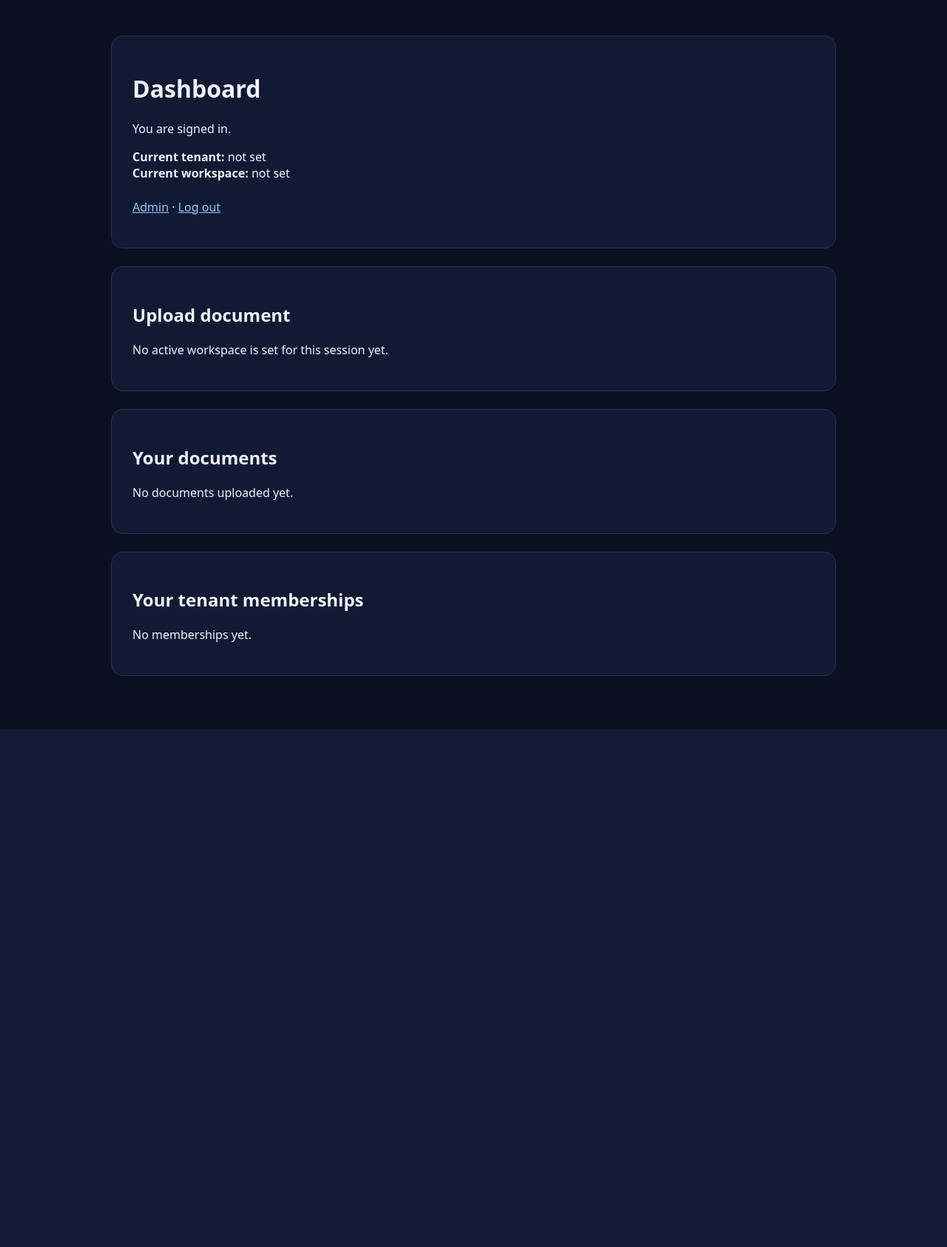
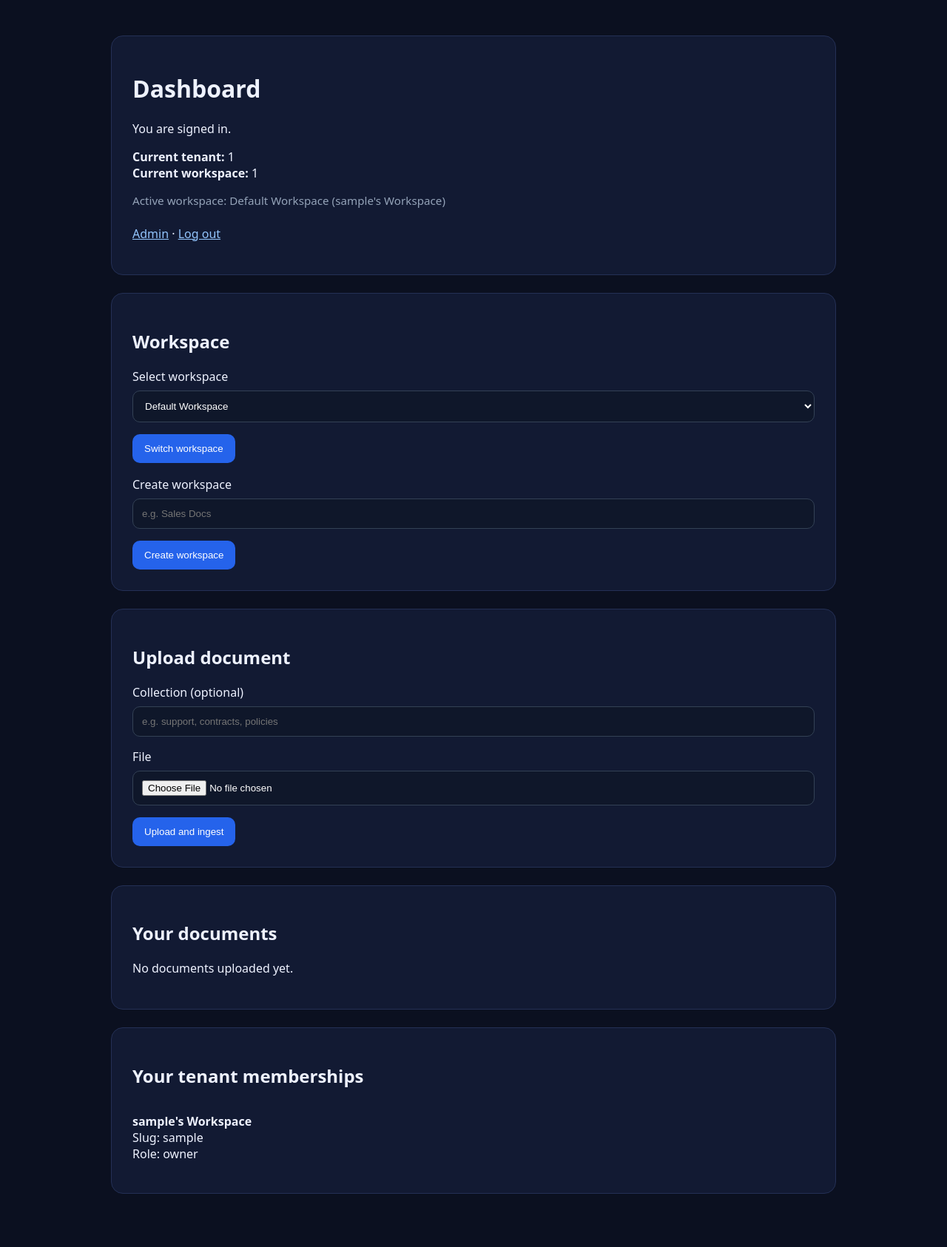
Before and after one commit to normandmickey/docstore-rag, a Django app: page /dashboard/ in a window 1280 px wide. Shown: the whole page at 74% size. Before the commit the page ends 986 px from the top, so only its background shows below. Run offline with Django 5.2, Linux system fonts and the light colour scheme; the visitor is signed in with stand-in values (Sample User, id 1); data comes from the database, SQL or seed files in the repository; data that the repository does not hold is empty; parts of the project's set-up code (start-up, migrations or seed data) failed here and were passed over.

Commit message:
Auto-bootstrap and manage workspaces from dashboard

```diff
--- a/control/views.py
+++ b/control/views.py
@@ -27,12 +27,9 @@ def logout_view(request):
     return redirect('login')
 
 
-def signup(request):
-    if request.user.is_authenticated:
-        return redirect('dashboard')
-    form = SignUpForm(request.POST or None)
-    if request.method == 'POST' and form.is_valid():
-        user = form.save()
+def _bootstrap_user_workspace(user, session):
+    memberships = TenantMembership.objects.select_related('tenant').filter(user=user).order_by('created_at')
+    if not memberships.exists():
         base = slugify(user.username) or f'user-{user.id}'
         tenant_slug = base
         i = 2
@@ -40,11 +37,29 @@ def signup(request):
             tenant_slug = f'{base}-{i}'
             i += 1
         tenant = Tenant.objects.create(name=f"{user.username}'s Workspace", slug=tenant_slug)
+        membership = TenantMembership.objects.create(tenant=tenant, user=user, role=TenantMembership.ROLE_OWNER)
+        memberships = [membership]
+    else:
+        memberships = list(memberships)
+
+    tenant = memberships[0].tenant
+    workspace = tenant.workspaces.order_by('created_at').first()
+    if workspace is None:
         workspace = Workspace.objects.create(tenant=tenant, name='Default Workspace', slug='default')
-        TenantMembership.objects.create(tenant=tenant, user=user, role=TenantMembership.ROLE_OWNER)
+
+    session['current_tenant_id'] = tenant.id
+    session['current_workspace_id'] = workspace.id
+    return tenant, workspace
+
+
+def signup(request):
+    if request.user.is_authenticated:
+        return redirect('dashboard')
+    form = SignUpForm(request.POST or None)
+    if request.method == 'POST' and form.is_valid():
+        user = form.save()
+        _bootstrap_user_workspace(user, request.session)
         login(request, user)
-        request.session['current_tenant_id'] = tenant.id
-        request.session['current_workspace_id'] = workspace.id
         return redirect('dashboard')
     return render(request, 'auth/signup.html', {'form': form})
 
@@ -52,6 +67,10 @@ def signup(request):
 def dashboard(request):
     if not request.user.is_authenticated:
         return redirect('login')
+
+    if not request.session.get('current_tenant_id') or not request.session.get('current_workspace_id'):
+        _bootstrap_user_workspace(request.user, request.session)
+
     memberships = TenantMembership.objects.select_related('tenant').filter(user=request.user)
     current_tenant_id = request.session.get('current_tenant_id')
     current_workspace_id = request.session.get('current_workspace_id')
@@ -68,6 +87,29 @@ def dashboard(request):
                 tenant_id=current_tenant_id,
                 workspace_id=current_workspace_id,
             ).prefetch_related('ingestion_jobs', 'chunks', 'versions').order_by('-created_at')[:25]
+
+    if request.method == 'POST' and request.POST.get('action') == 'create_workspace':
+        name = (request.POST.get('workspace_name') or '').strip() or 'New Workspace'
+        if current_tenant_id:
+            tenant = Tenant.objects.get(id=current_tenant_id)
+            base = slugify(name) or 'workspace'
+            slug = base
+            i = 2
+            while Workspace.objects.filter(tenant=tenant, slug=slug).exists():
+                slug = f'{base}-{i}'
+                i += 1
+            workspace = Workspace.objects.create(tenant=tenant, name=name, slug=slug)
+            request.session['current_workspace_id'] = workspace.id
+            messages.success(request, f'Workspace "{workspace.name}" created and selected.')
+        return redirect('dashboard')
+
+    if request.method == 'POST' and request.POST.get('action') == 'switch_workspace':
+        workspace_id = request.POST.get('workspace_id')
+        workspace = Workspace.objects.filter(id=workspace_id, tenant_id=current_tenant_id).first()
+        if workspace:
+            request.session['current_workspace_id'] = workspace.id
+            messages.success(request, f'Switched to workspace "{workspace.name}".')
+        return redirect('dashboard')
 
     if request.method == 'POST' and request.FILES.get('file') and current_workspace:
         upload = request.FILES['file']
@@ -122,6 +164,8 @@ def dashboard(request):
             'preview': preview,
         })
 
+    available_workspaces = Workspace.objects.filter(tenant_id=current_tenant_id).order_by('name') if current_tenant_id else Workspace.objects.none()
+
     return render(
         request,
         'dashboard.html',
@@ -130,6 +174,7 @@ def dashboard(request):
             'current_tenant_id': current_tenant_id,
             'current_workspace_id': current_workspace_id,
             'current_workspace': current_workspace,
+            'available_workspaces': available_workspaces,
             'document_rows': document_rows,
         },
     )
--- a/templates/dashboard.html
+++ b/templates/dashboard.html
@@ -11,7 +11,7 @@
     a { color: #93c5fd; }
     .row { padding: 14px 0; border-top: 1px solid #243055; }
     .row:first-of-type { border-top: 0; }
-    input[type="text"], input[type="file"] { width: 100%; box-sizing: border-box; padding: 12px; margin: 8px 0 16px; border-radius: 10px; border: 1px solid #334155; background: #0f172a; color: #fff; }
+    input[type="text"], input[type="file"], select { width: 100%; box-sizing: border-box; padding: 12px; margin: 8px 0 16px; border-radius: 10px; border: 1px solid #334155; background: #0f172a; color: #fff; }
     button { padding: 12px 16px; border: 0; border-radius: 10px; background: #2563eb; color: white; cursor: pointer; }
     .msg { background: #123524; border: 1px solid #1f7a4c; color: #d1fae5; padding: 12px 14px; border-radius: 10px; margin-bottom: 16px; }
     .meta { color: #94a3b8; font-size: 0.95rem; }
@@ -39,6 +39,28 @@
       <p class="meta">Active workspace: {{ current_workspace.name }} ({{ current_workspace.tenant.name }})</p>
       {% endif %}
       <p style="margin-top: 24px;"><a href="/admin/">Admin</a> · <a href="/logout/">Log out</a></p>
+    </div>
+
+    <div class="card">
+      <h2>Workspace</h2>
+      <form method="post">
+        {% csrf_token %}
+        <input type="hidden" name="action" value="switch_workspace">
+        <label>Select workspace</label>
+        <select name="workspace_id">
+          {% for workspace in available_workspaces %}
+            <option value="{{ workspace.id }}" {% if current_workspace and workspace.id == current_workspace.id %}selected{% endif %}>{{ workspace.name }}</option>
+          {% endfor %}
+        </select>
+        <button type="submit">Switch workspace</button>
+      </form>
+      <form method="post" style="margin-top: 18px;">
+        {% csrf_token %}
+        <input type="hidden" name="action" value="create_workspace">
+        <label>Create workspace</label>
+        <input type="text" name="workspace_name" placeholder="e.g. Sales Docs">
+        <button type="submit">Create workspace</button>
+      </form>
     </div>
 
     <div class="card">
```
